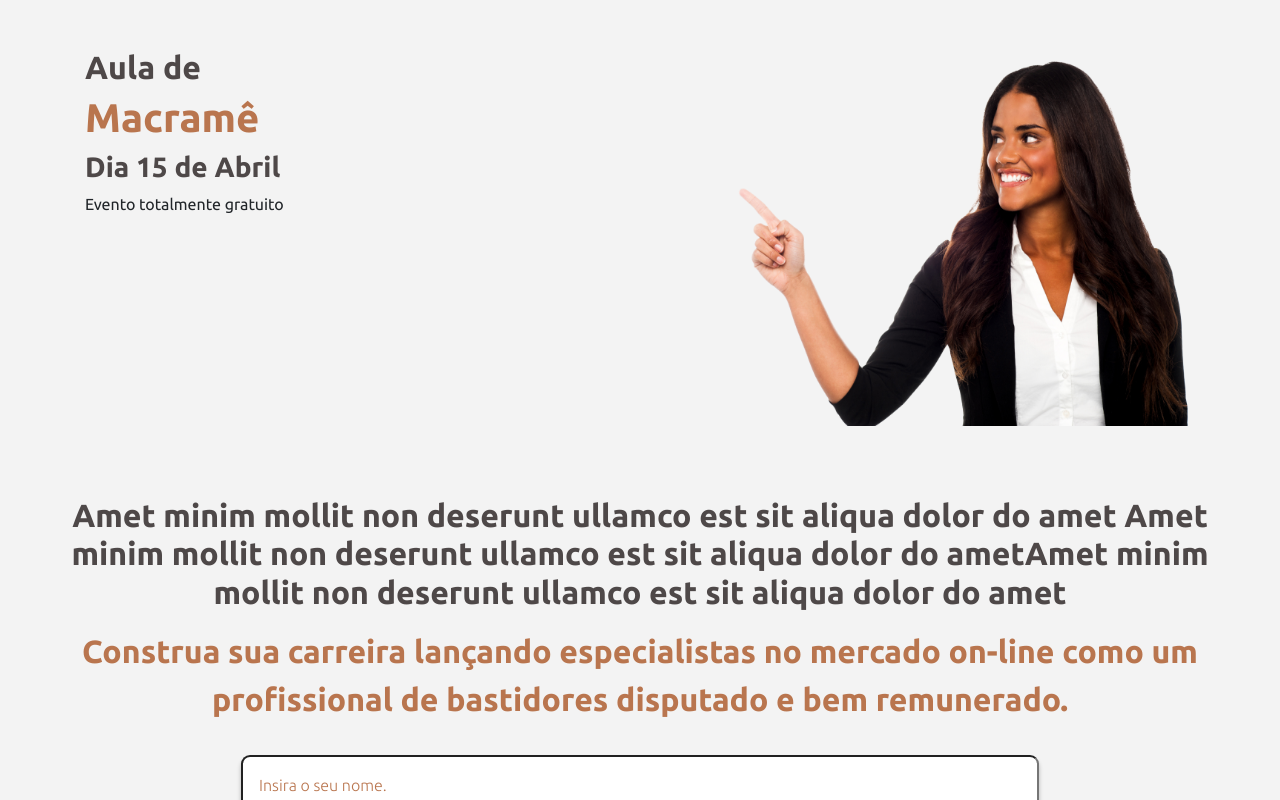
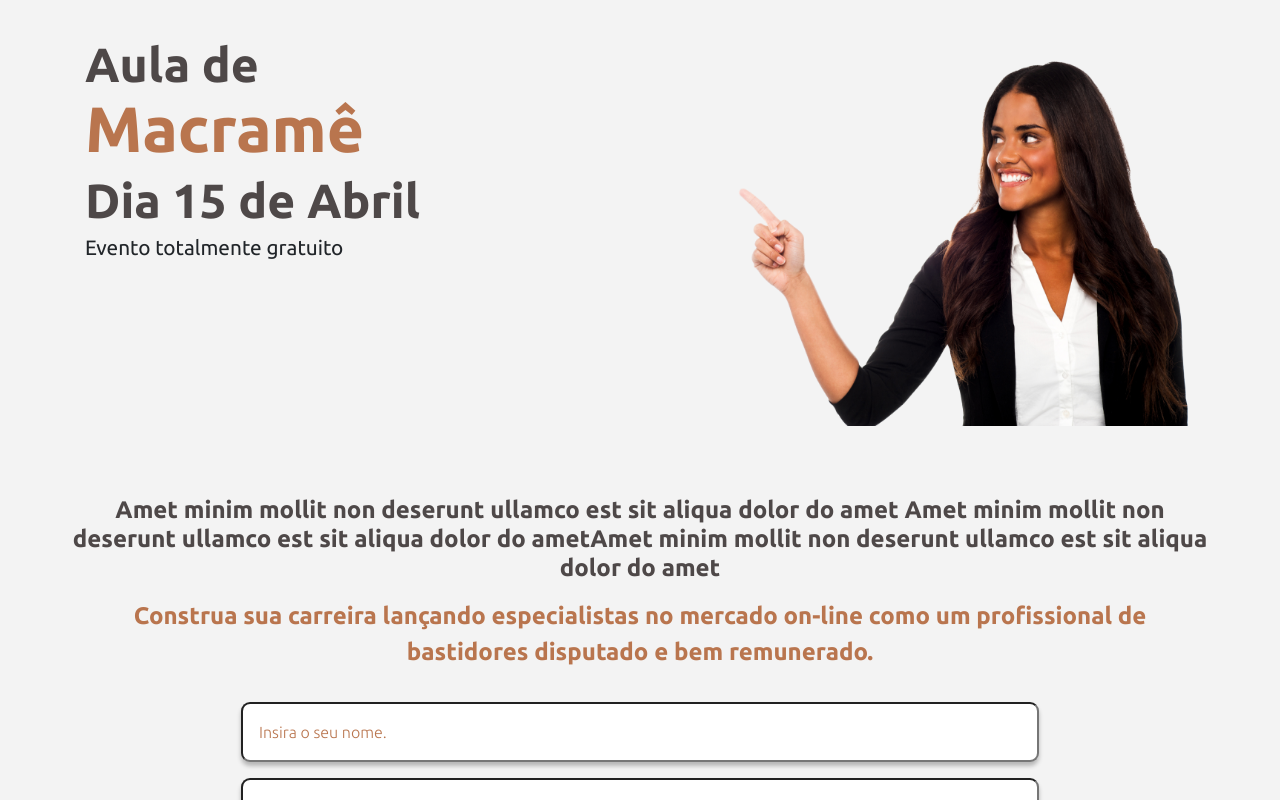
Before and after one commit to OyakSaile/macramarLandingPage, a Next.js app: page / in a window 1280 px wide. Shown: the top 800 px of the page. Built offline with nearby package versions, Linux system fonts and the light colour scheme.

Commit message:
Ajustado Bugs

```diff
--- a/pages/index.jsx
+++ b/pages/index.jsx
@@ -26,7 +26,7 @@ export default function Home() {
 
           <div className="row">
             <div className="col-12 col-md-6 col-xl-6">
-              <div className="header-text">
+              <div className={styles.headerText}>
 
 
                 <h2 className={`font-weight-bold ${styles.tertiaryColor}`}  >Aula de</h2>
@@ -50,7 +50,7 @@ export default function Home() {
 
 
           <div className="row">
-            <h2 className={`font-weight-bold ${styles.tertiaryColor} text-center my-3`}>Amet minim mollit non deserunt ullamco est sit aliqua dolor do amet  Amet minim mollit non deserunt ullamco est sit aliqua dolor do ametAmet minim mollit non deserunt ullamco est sit aliqua dolor do amet</h2>
+            <h2 className={`font-weight-bold ${styles.tertiaryColor} ${styles.carrerText} text-center my-3`}>Amet minim mollit non deserunt ullamco est sit aliqua dolor do amet  Amet minim mollit non deserunt ullamco est sit aliqua dolor do ametAmet minim mollit non deserunt ullamco est sit aliqua dolor do amet</h2>
           </div>
 
           <div className="row text-center">
@@ -95,7 +95,7 @@ export default function Home() {
         </div>
       </section>
 
-      <div className="container-fluid">
+      {/* <div className="container-fluid">
         <div className="container">
           <div className="row">
             <div className="col-12 col-xl-4 col-md-4">
@@ -124,7 +124,7 @@ export default function Home() {
           </div>
 
         </div>
-      </div>
+      </div> */}
 
 
       <footer>
--- a/styles/Home.module.css
+++ b/styles/Home.module.css
@@ -22,26 +22,26 @@
 }
 
 
-.headertext h1{
+.headerText h1{
   font-size: max(4rem);
   line-height: 5rem;
 }
-.header-text h2 {
+.headerText h2 {
   font-size: max(3rem);
   line-height: 2rem;
 }
-.header-text h3 {
+.headerText h3 {
   font-size: max(3rem);
   line-height: 3rem;
 
 }
-.header-text p {
+.headerText p {
   font-size: 1.3rem;
   font-weight: medium;
 }
 
 .carrerText{
-  font-size: 2rem;
+  font-size: max(1.5rem);
 }
 .formStyle{
   display: flex;
```
